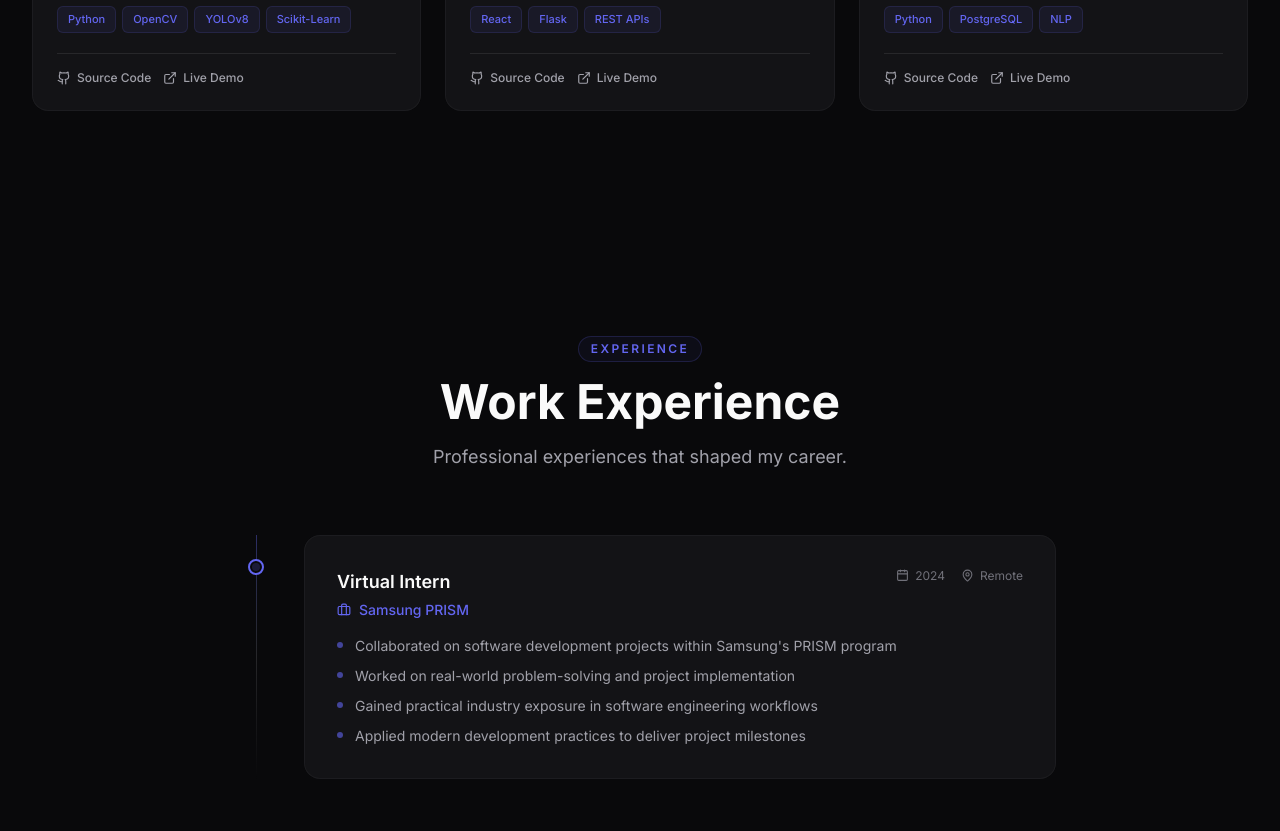
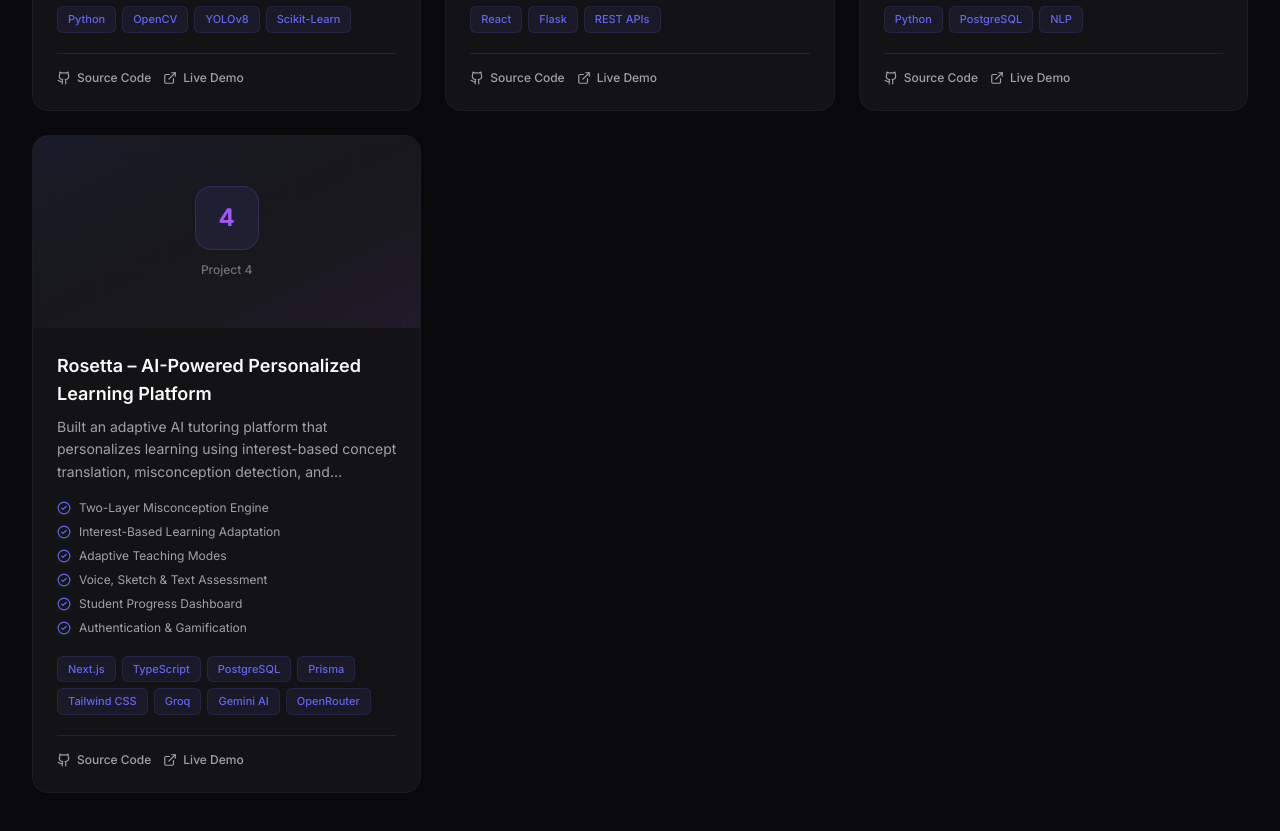
Before and after one commit to ThrishanthaNS/portfolio, a React (Vite) app: page / in a window 1280 px wide. Shown: the part 3220-4051 px from the top of the page. Built offline with nearby package versions, Linux system fonts and the light colour scheme.

Commit message:
project and resume update

```diff
--- a/src/data/index.ts
+++ b/src/data/index.ts
@@ -103,7 +103,7 @@ export const projects: Project[] = [
       { text: "Dashboard Analytics" },
       { text: "User Management" },
     ],
-    github: "#",
+    github: "https://github.com/ThrishanthaNS/PrismWorklet.git",
     demo: "#",
     image: "",
   },
@@ -119,8 +119,35 @@ export const projects: Project[] = [
       { text: "Automated Screening" },
       { text: "Recruitment Dashboard" },
     ],
-    github: "#",
+    github: "https://github.com/ThrishanthaNS/Automated-recruitment-system-Resume-Scanner.git",
     demo: "#",
+    image: "",
+  },
+  {
+    id: 4,
+    title: "Rosetta – AI-Powered Personalized Learning Platform",
+    description:
+      "Built an adaptive AI tutoring platform that personalizes learning using interest-based concept translation, misconception detection, and multimodal assessments to improve student understanding.",
+    technologies: [
+      "Next.js",
+      "TypeScript",
+      "PostgreSQL",
+      "Prisma",
+      "Tailwind CSS",
+      "Groq",
+      "Gemini AI",
+      "OpenRouter"
+    ],
+    features: [
+      { text: "Two-Layer Misconception Engine" },
+      { text: "Interest-Based Learning Adaptation" },
+      { text: "Adaptive Teaching Modes" },
+      { text: "Voice, Sketch & Text Assessment" },
+      { text: "Student Progress Dashboard" },
+      { text: "Authentication & Gamification" }
+    ],
+    github: "https://github.com/whimsicalwolf3007/CtrlAltDefeat.git",
+    demo: "https://ctrl-alt-defeat-ihdnadgvk-vivekma23cse-2469s-projects.vercel.app/",
     image: "",
   },
 ];
@@ -177,7 +204,7 @@ export const contactInfo: ContactInfo[] = [
   {
     type: "Email",
     value: "thrishantha02ns@gmail.com",
-    href: "mailto:thrishantha02ns@gmail.com",
+    href: "mailto:[EMAIL_ADDRESS]",
     icon: "mail",
   },
   {
```
Also changed, not shown: 1 other file (tests, documents, lock files or other folders).
